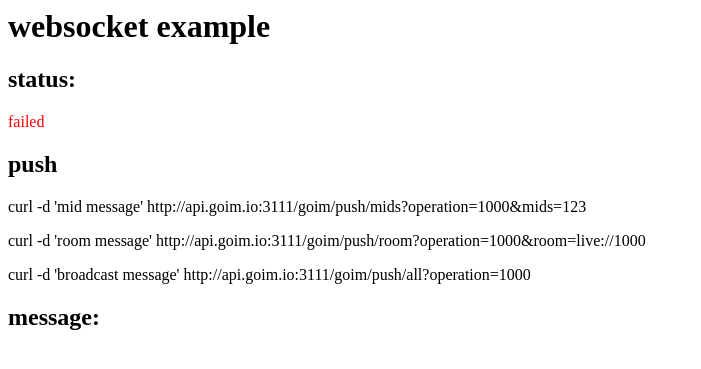
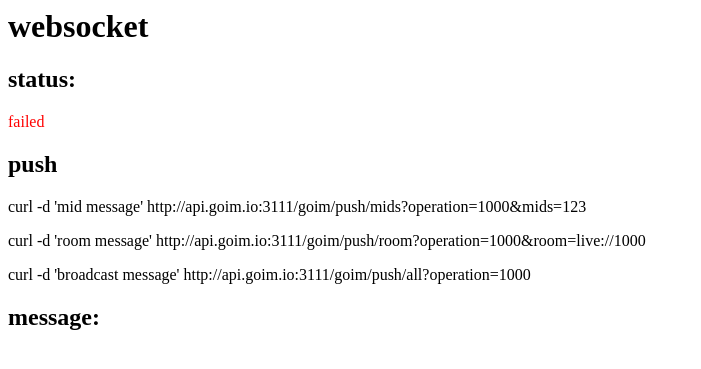
Before and after one commit to goim-io/goim-io.github.io, a Jekyll site: the page examples/index.html, which Jekyll copies as it is, in a window 1280 px wide. Shown: the top 369 px of the page, without its empty margins (0-701 px from the left). Built offline with Jekyll 4.4.1, drawn with Linux system fonts in a browser that asks for light colours.

Commit message:
fix link

```diff
--- a/examples/index.html
+++ b/examples/index.html
@@ -18,7 +18,7 @@
     </style>
   </head>
   <body>
-    <h1>websocket example</h1>
+    <h1>websocket</h1>
     <h2>status:</h2>
     <span id="status"></span>
     <h2>push</h2>
```
Also changed, not shown: tutorials/index.md (+1 -1 lines).
